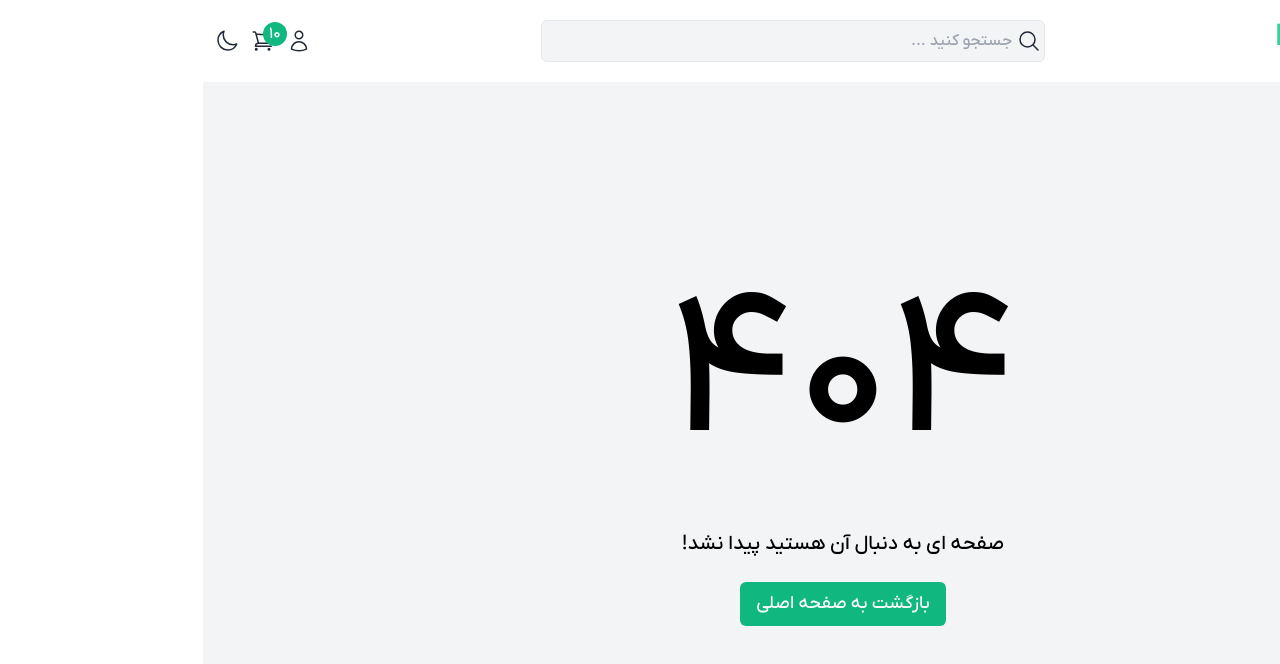
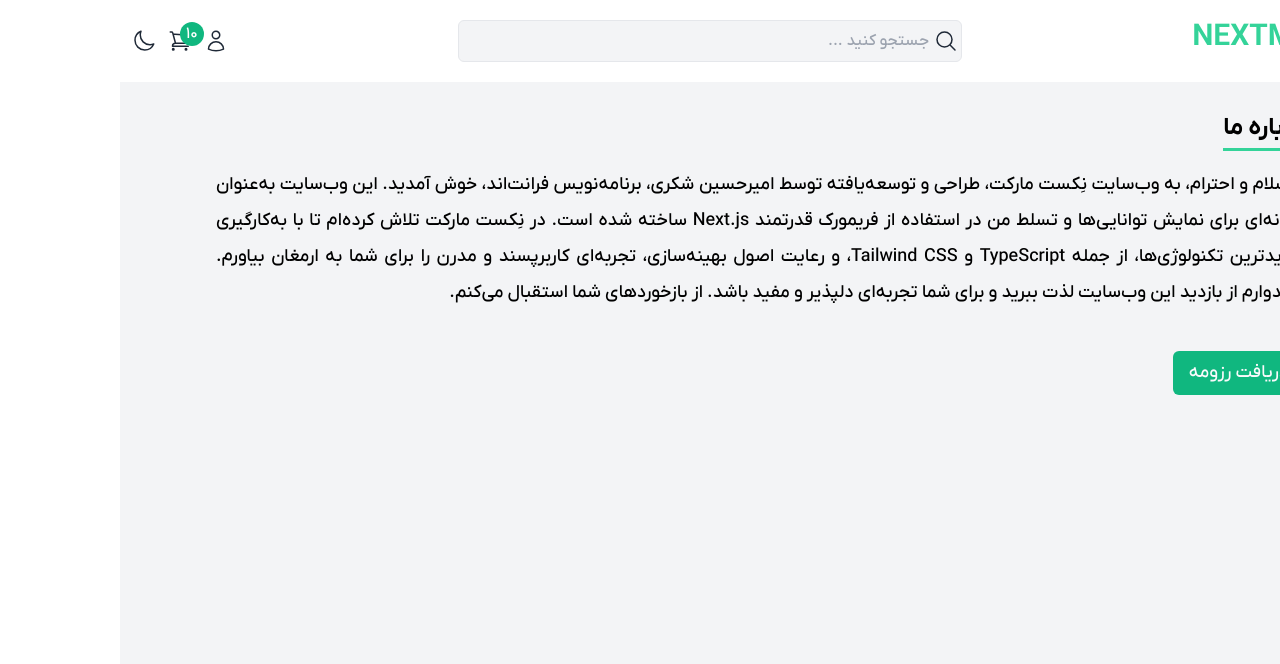
Before and after one commit to Amirhosien82/nextmarket, a Next.js app: page /about-us in a window 1280 px wide. Before the commit this address had no page. Shown: the top 664 px of the page. Built offline with nearby package versions, Linux system fonts and the light colour scheme.

Commit message:
create pahe about

```diff
--- /dev/null
+++ b/app/_components/HeadTitle.tsx
@@ -0,0 +1,13 @@
+interface PropsTitle {
+  children: string;
+}
+
+function HeadTitle({ children }: PropsTitle) {
+  return (
+    <h3 className="text-xl md:text-2xl font-bold dark:text-gray-50 border-b-[3px] border-b-color-success-100 dark:border-b-color-success-200 pb-1 inline-block">
+      {children}
+    </h3>
+  );
+}
+
+export default HeadTitle;
--- /dev/null
+++ b/app/_components/_icons/Phone.tsx
@@ -0,0 +1,20 @@
+function Phone() {
+  return (
+    <svg
+      xmlns="http://www.w3.org/2000/svg"
+      fill="none"
+      viewBox="0 0 24 24"
+      strokeWidth="2"
+      stroke="currentColor"
+      className="size-8 text-gray-800 dark:text-gray-50"
+    >
+      <path
+        strokeLinecap="round"
+        strokeLinejoin="round"
+        d="M2.25 6.75c0 8.284 6.716 15 15 15h2.25a2.25 2.25 0 0 0 2.25-2.25v-1.372c0-.516-.351-.966-.852-1.091l-4.423-1.106c-.44-.11-.902.055-1.173.417l-.97 1.293c-.282.376-.769.542-1.21.38a12.035 12.035 0 0 1-7.143-7.143c-.162-.441.004-.928.38-1.21l1.293-.97c.363-.271.527-.734.417-1.173L6.963 3.102a1.125 1.125 0 0 0-1.091-.852H4.5A2.25 2.25 0 0 0 2.25 4.5v2.25Z"
+      />
+    </svg>
+  );
+}
+
+export default Phone;
--- /dev/null
+++ b/app/about-us/page.tsx
@@ -0,0 +1,29 @@
+import HeadTitle from "@/app/_components/HeadTitle";
+
+
+function Page() {
+  return (
+    <div className="flex flex-col items-start gap-4">
+      <HeadTitle>درباره ما</HeadTitle>
+      <h3 className="text-lg dark:text-gray-50 text-justify leading-9">
+        با سلام و احترام، به وب‌سایت نِکست مارکت، طراحی و توسعه‌یافته توسط
+        امیرحسین شکری، برنامه‌نویس فرانت‌اند، خوش آمدید. این وب‌سایت به‌عنوان
+        نمونه‌ای برای نمایش توانایی‌ها و تسلط من در استفاده از فریمورک قدرتمند
+        Next.js ساخته شده است. در نِکست مارکت تلاش کرده‌ام تا با به‌کارگیری
+        جدیدترین تکنولوژی‌ها، از جمله TypeScript و Tailwind CSS، و رعایت اصول
+        بهینه‌سازی، تجربه‌ای کاربرپسند و مدرن را برای شما به ارمغان بیاورم.
+        امیدوارم از بازدید این وب‌سایت لذت ببرید و برای شما تجربه‌ای دلپذیر و
+        مفید باشد. از بازخوردهای شما استقبال می‌کنم.
+      </h3>
+      <a
+        className="cursor-pointer bg-color-success-200 hover:bg-color-success-100 rounded-md px-4 py-2 transition-all duration-300 text-gray-50 text-lg mt-6"
+        download
+        href="http://localhost:3000/_next/image?url=https%3A%2F%2Froti-preview.taymakz.ir%2Fassets%2Fimages%2Fproducts%2Fp1.png&w=128&q=75"
+      >
+        دریافت رزومه
+      </a>
+    </div>
+  );
+}
+
+export default Page;
```
